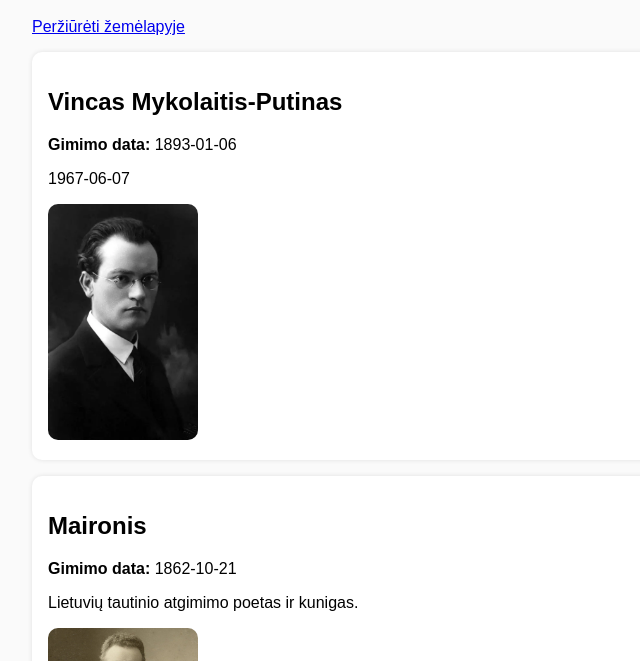
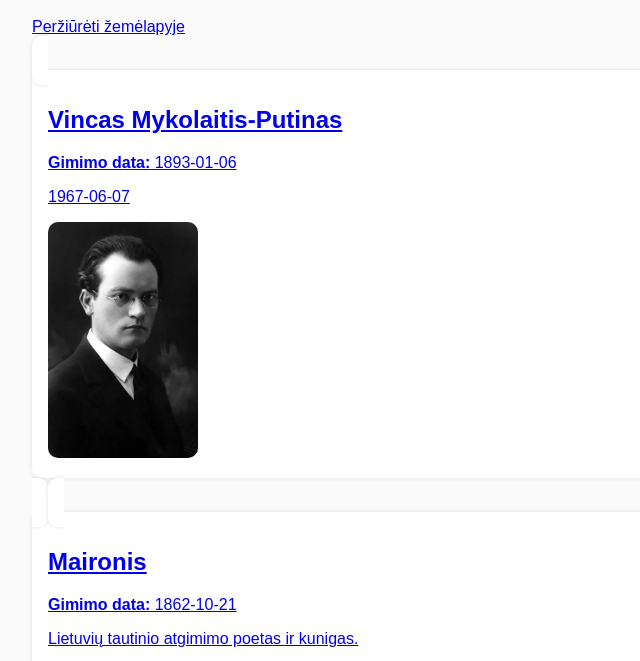
Before and after one commit to danielius131/Rasytojo-pedsakais, a plain HTML site: page index.html in a window 1280 px wide. Shown: the part 72-733 px from the top of the page, without its empty margins (0-640 px from the left). Drawn offline with Linux system fonts and the light colour scheme.

Commit message:
deploy: 78c7a7fdb9cfe3a14b051c2ae653bc8b8806cfab

```diff
--- a/index.html
+++ b/index.html
@@ -35,7 +35,7 @@
         const [id, vardas, gimimo_data, aprasymas] = row.split(',');
         const img = photoMap[id] ? `<img src="images/${photoMap[id]}" alt="${vardas}">` : '';
           container.innerHTML += `
-        <a href="writer.html?id=${id}" style="text-decoration:none; color:inherit;">
+        <a href="rasytojai/${id}.html" class="writer">
           <div class="writer">
             <h2>${vardas}</h2>
             <p><b>Gimimo data:</b> ${gimimo_data}</p>
```
